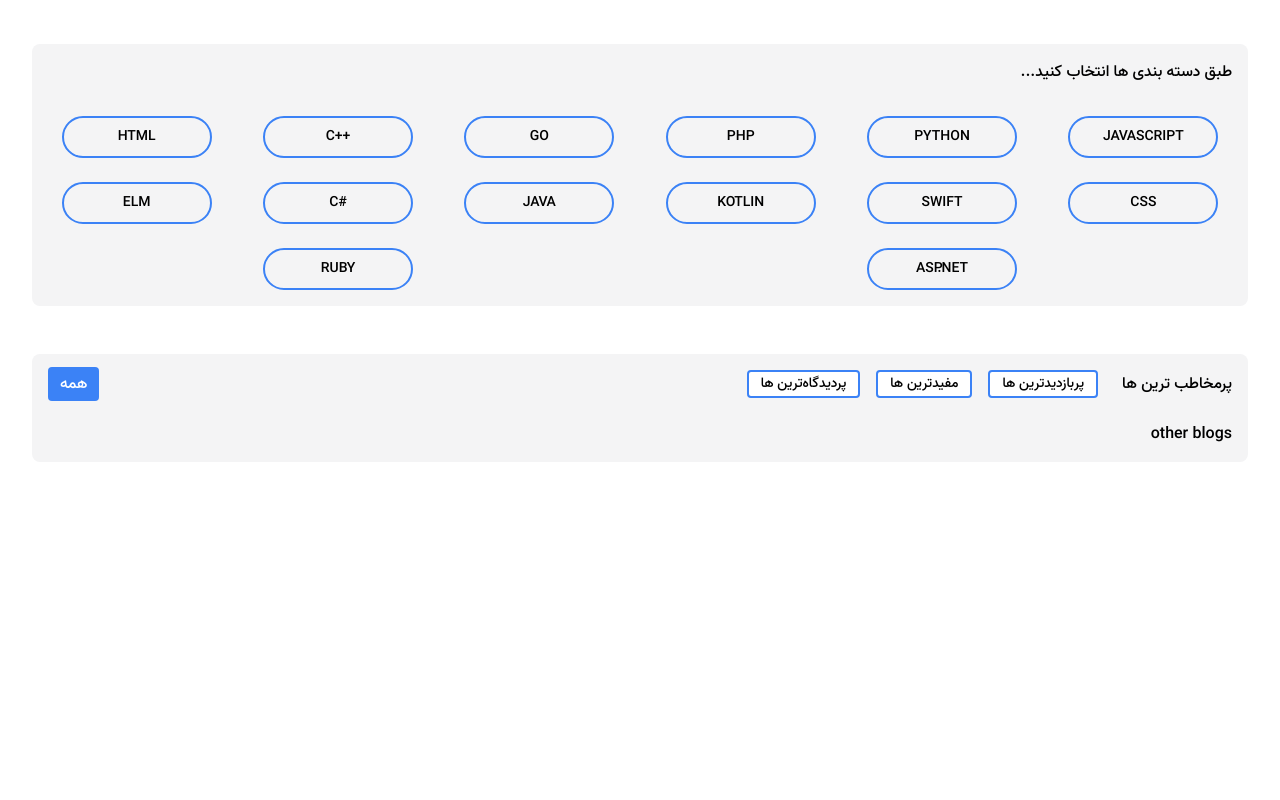
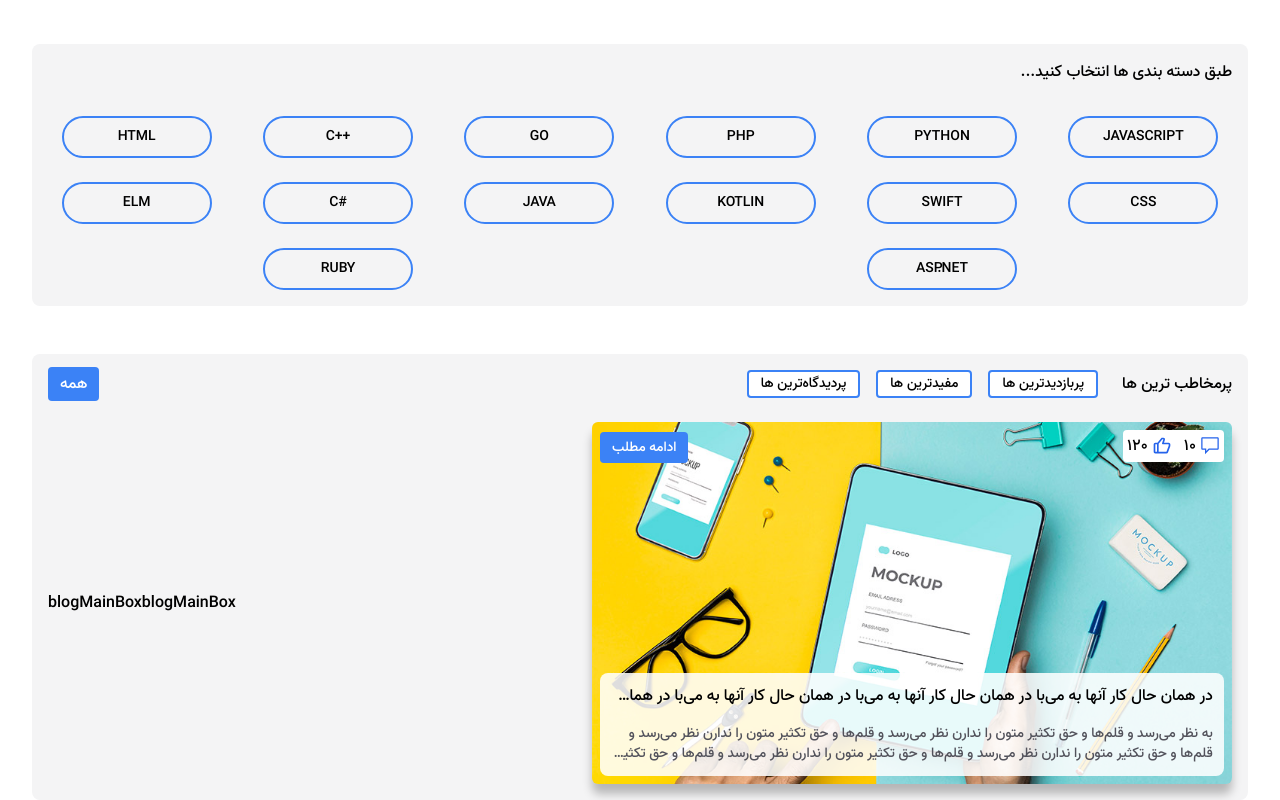
Before and after one commit to AmirAliAzimloo/MERN-Blog, a Next.js app: page / in a window 1280 px wide. Shown: the part 608-1408 px from the top of the page. Before the commit the page ends 1070 px from the top, so only its background shows below. Built offline with nearby package versions, Linux system fonts and the light colour scheme.

Commit message:
big blog completed

```diff
--- /dev/null
+++ b/components/boxes/big-blog-box/index.jsx
@@ -0,0 +1,33 @@
+import Image from "next/image";
+import Link from "next/link";
+import { GoComment } from "react-icons/go";
+import { BiLike } from "react-icons/bi";
+
+
+
+const BlogBigBox = ({ data }) => {
+   return (
+      <article className=" relative w-[40rem] h-[22.6rem] shadow-[0px_10px_10px_rgba(0,0,0,0.25)]  rounded-lg transition-all duration-500 hover:shadow-[0px_10px_5px_rgba(0,0,0,0.35)]">
+         <div className=" relative w-full  rounded-lg  h-[22.6rem]">
+            <Link href={data.slug}>
+               <Image src={data.image} alt={data.title} fill className="object-cover rounded-md" />
+            </Link>
+         </div>
+         <div className="  rounded-lg absolute bottom-2 left-2 right-2 bg-[#ffffffdd] flex flex-col gap-4 p-[.7rem]">
+            <Link href={data.slug}><h3 className=" line-clamp-1 transition-all duration-500 hover:text-blue-500">{data.title}</h3></Link>
+            <p className=" text-zinc-600 line-clamp-2 text-base sm:text-sm bigBlogBoxStyle" >{data.short_desc}</p>
+         </div>
+         <div className=" absolute top-4 left-2  text-base sm:text-sm">
+            <Link href={data.slug} className=" text-white bg-blue-500 transition-all duration-300 hover:bg-blue-600 px-3 py-1 rounded">ادامه مطلب</Link>
+         </div>
+         <div className=" absolute top-2 right-2 bg-white p-1 rounded flex justify-end items-center gap-1 text-base sm:text-sm">
+            <div className=" text-xs sm:text-base flex justify-start items-center gap-3">
+               <div className=" flex justify-center items-center gap-1"><GoComment className=" w-5  h-5 text-blue-600" /><span>{data.comments_number}</span> </div>
+               <div className=" flex justify-center items-center gap-1"><BiLike className=" w-5  h-5 text-blue-600" /><span>{data.view_number}</span> </div>
+            </div>
+         </div>
+      </article>
+   );
+}
+
+export default BlogBigBox;
--- /dev/null
+++ b/components/boxes/blog-main-box/index.jsx
@@ -0,0 +1,12 @@
+
+
+
+const BlogMainBox = ({ data }) => {
+   return (
+     <>
+     blogMainBox
+     </>
+   );
+}
+
+export default BlogMainBox;
--- a/components/main-page-popular-posts/index.jsx
+++ b/components/main-page-popular-posts/index.jsx
@@ -1,4 +1,6 @@
 import Link from "next/link";
+import BlogBigBox from "../boxes/big-blog-box";
+import BlogMainBox from "../boxes/blog-main-box";
 
 const MainPagePopularPosts = () => {
 
@@ -45,7 +47,10 @@ const MainPagePopularPosts = () => {
             </div>
          </header>
          <div className=" flex justify-between items-center gap-4 ">
-            other blogs
+         <BlogBigBox data={posts[0]} />
+         <BlogMainBox data={posts[1]} />
+         <BlogMainBox data={posts[2]} />
+
          </div>
       </section>
    );
```
